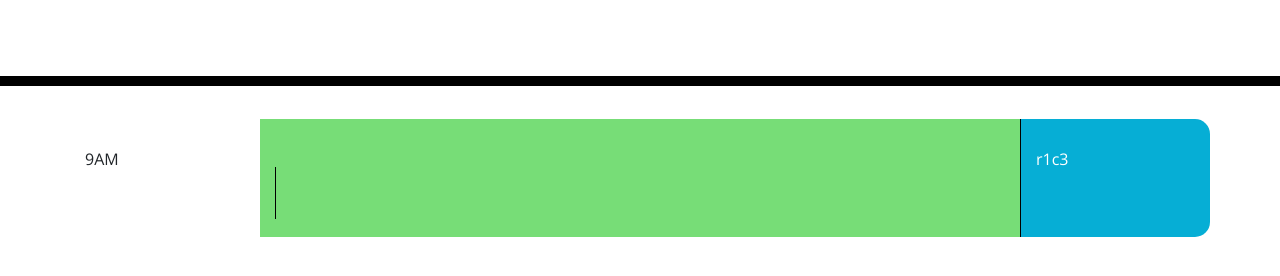
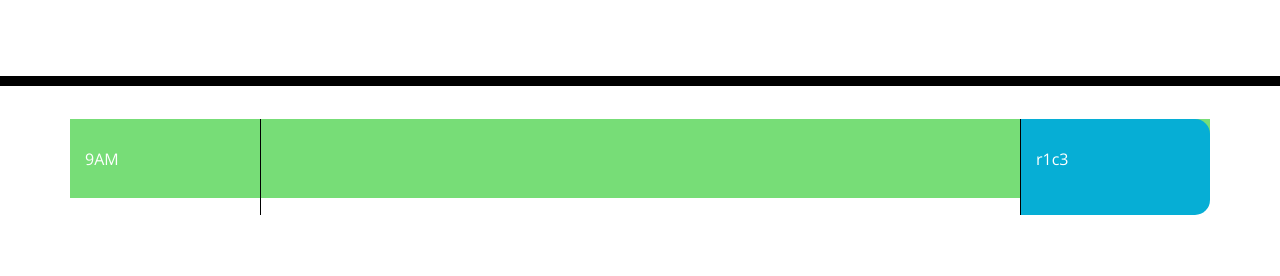
Before and after one commit to davidsjg/Business-Hours-Scheduling-Calendar, a plain HTML site: page index.html in a window 1280 px wide. Both pictures are taken after a click on the element "r1c3". Shown: the part 182-458 px from the top of the page. Drawn offline with nearby package versions, Linux system fonts and the light colour scheme.

Commit message:
clock and comparison functioning

```diff
--- a/index.html
+++ b/index.html
@@ -29,14 +29,16 @@
       <p id="currentDay" class="lead"></p>
     </header>
     <div class="container">
-      <div class="row">
+      <div class="row" id="9">
         <div class="col-2 9hour allButton">
           <p>9AM</p>
         </div>
-        <div class="col-8 9AM allButton future">
+
+        <!-- want textarea and button on same parent  -->
+        <!-- <div class="col-8 9AM allButton future" data-value9="9"> -->
           <!-- <input type="text" id="userInput9"/> -->
-          <textarea id = "userInput9" type="text"></textarea>
-        </div>
+        <textarea class="col-8 description" id = "userInput9" type="text"></textarea>
+        <!-- </div> -->
         <div class="col-2 saveBtn allButton" type="button" id="btn9">
           <p>r1c3</p>
         </div>
@@ -56,8 +58,10 @@
 
     var input9am = document.querySelector("#userInput9");
     var save9AM = document.querySelector("#btn9");
+    var dataVal = document.querySelector("#data-value9")
     // var output9 = document.querySelector('9AM');
     var stored9am;
+    var middleCol = document.querySelector(".allButton")
     var input9 = {
 
 
@@ -68,41 +72,42 @@
 
     }
 
-    save9AM.addEventListener("click", function(event) {
+    $(".saveBtn").on("click", function() {
+    // save9AM.addEventListener("click", function(event) {
       // event.preventDefault() prevents button from trying to send a form.
       // event.preventDefault();
+      var inputValue = $(this).siblings(".description").val()
+      var parentID = $(this).parent().attr("id")
 
-      // create user object from submission
-      input9 = {
-          Schedule9: input9am.value.trim(),
-      };
-      console.log(input9);
-        console.log(stored9am);
+
     //set input9 to local storage
-    localStorage.setItem("input9", JSON.stringify(input9));
+    localStorage.setItem(parentID, inputValue);
+
 
     });
 
-    function init() {
+    $("#9 .description").val(localStorage.getItem("9"))
+
+    function backgroundUpdate() {
+      var currentTime = moment().hours()
+      console.log(currentTime)
+
+      $(".row").each(function (){
+        var blockID = $(this).attr("id")
+        if (blockID < currentTime) {
+          $(this).addClass("past")
+        } else if (blockID > currentTime) {
+          $(this).addClass("future")
+        } else {
+          $(this).addClass("present")
+        }
 
 
-        // var stored9am = JSON.parse(localStorage.getItem(input9))
-        // if (stored9am != null) {
-        //   input9 = stored9am;
-        // }
-        // input9am = stored9am;
-        // console.log(input9am);
+      })
+
     }
-    var stored9am = JSON.parse(localStorage.getItem("input9"));
-    console.log(typeof stored9am);
-
-
-    input9am.textContent = stored9am.Schedule9;
-    console.log(stored9am.Schedule9);
-    init()
+    backgroundUpdate()
     })
-
-    //need an update function.  program loads from local storage.  then need to be able to click inside text area to change text.  onClick for textarea?
 
 
   </script>
```
